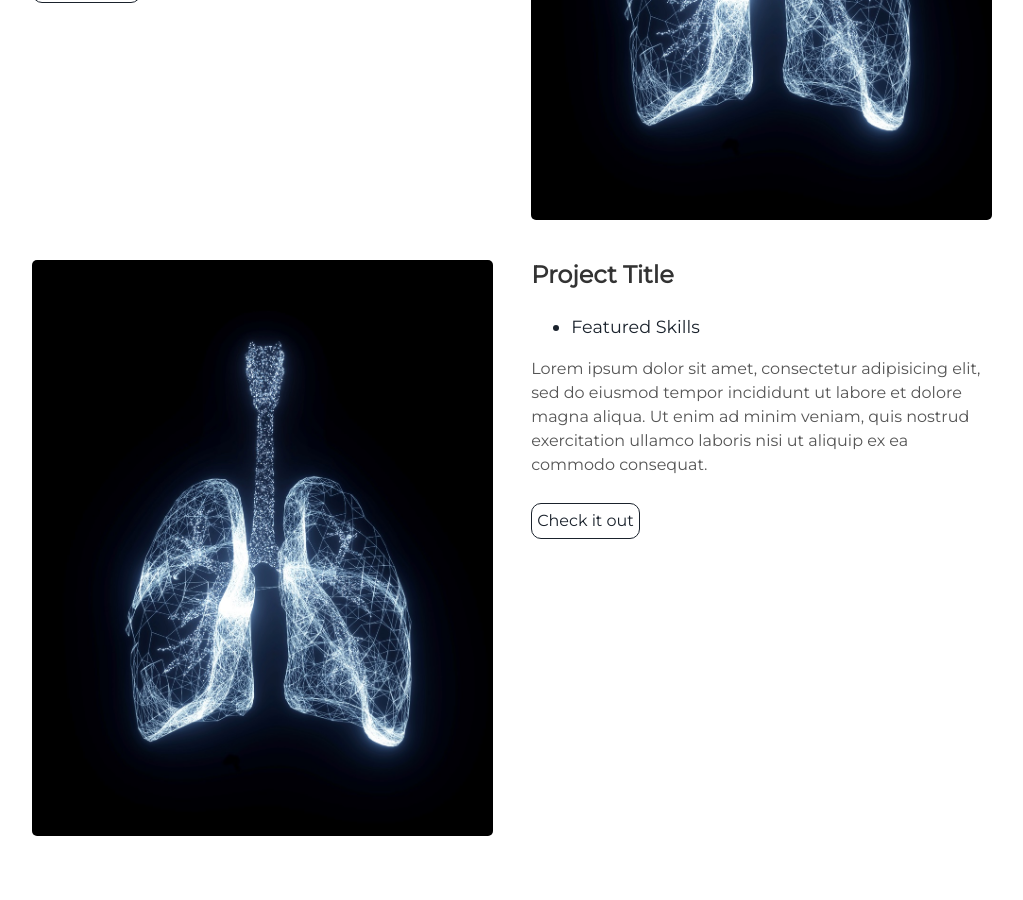
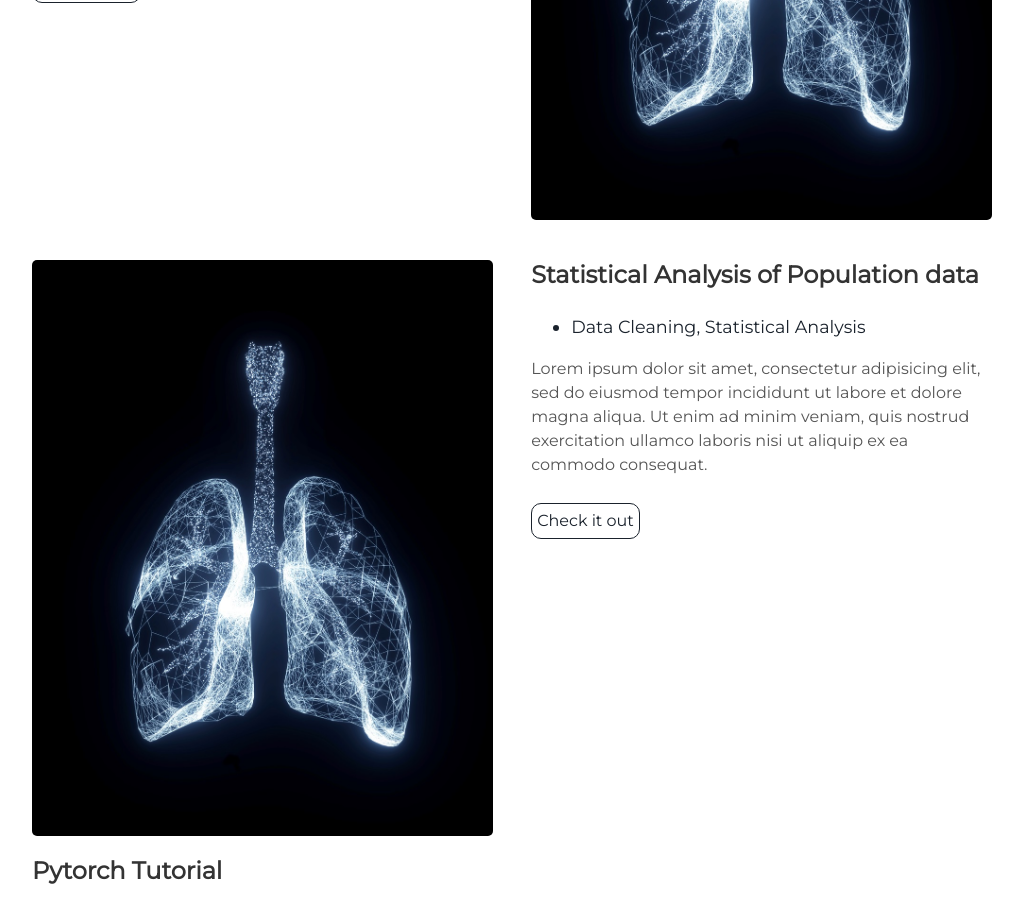
Before and after one commit to oohtmeel1/oohtmeel1.github.io, a Jekyll site: the page built from index.html, in a window 1280 px wide and 900 px high, scrolled down 1828 px. Shown: the whole window, without its empty margins (128-1151 px from the left). Built offline with Jekyll 4.4.1, drawn with Linux system fonts in a browser that asks for light colours; some of the changed text lies outside the part shown.

Commit message:
Update projects.html

```diff
--- a/_includes/projects.html
+++ b/_includes/projects.html
@@ -23,11 +23,21 @@
     <img alt="mountains" src="{{ "/assets/img/particle.jpg" | prepend: site.baseurl }}" />
   </div>
   <div class="contents-right">
-    <h3> Project Title </h3>
+    <h3> Statistical Analysis of Population data </h3>
     <ul>
-      <li> Featured Skills</li>
+      <li> Data Cleaning, Statistical Analysis</li>
     </ul>
     <p>Lorem ipsum dolor sit amet, consectetur adipisicing elit, sed do eiusmod tempor incididunt ut labore et dolore magna aliqua. Ut enim ad minim veniam, quis nostrud exercitation ullamco laboris nisi ut aliquip ex ea commodo consequat.</p>
     <a class="project-link" href="#">Check it out</a>
   </div>
 </div>
+  </div>
+  <div class="contents-right">
+    <h3> Pytorch Tutorial </h3>
+    <ul>
+      <li> Pytorch</li>
+    </ul>
+    <p>How to design a custom data set, and a custom machine learning model using Pytorch load and clean image data</p>
+    <a class="project-link" href="#">Check it out</a>
+  </div>
+</div>
```
